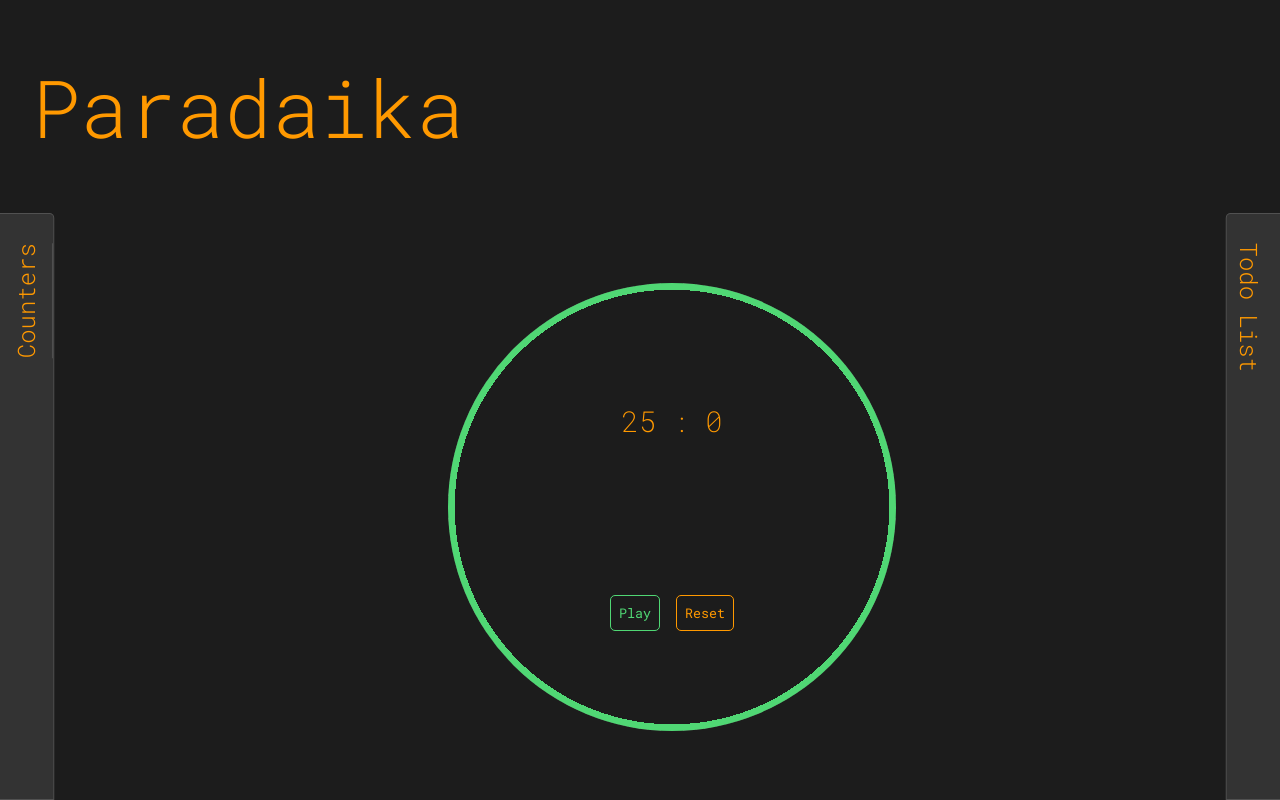
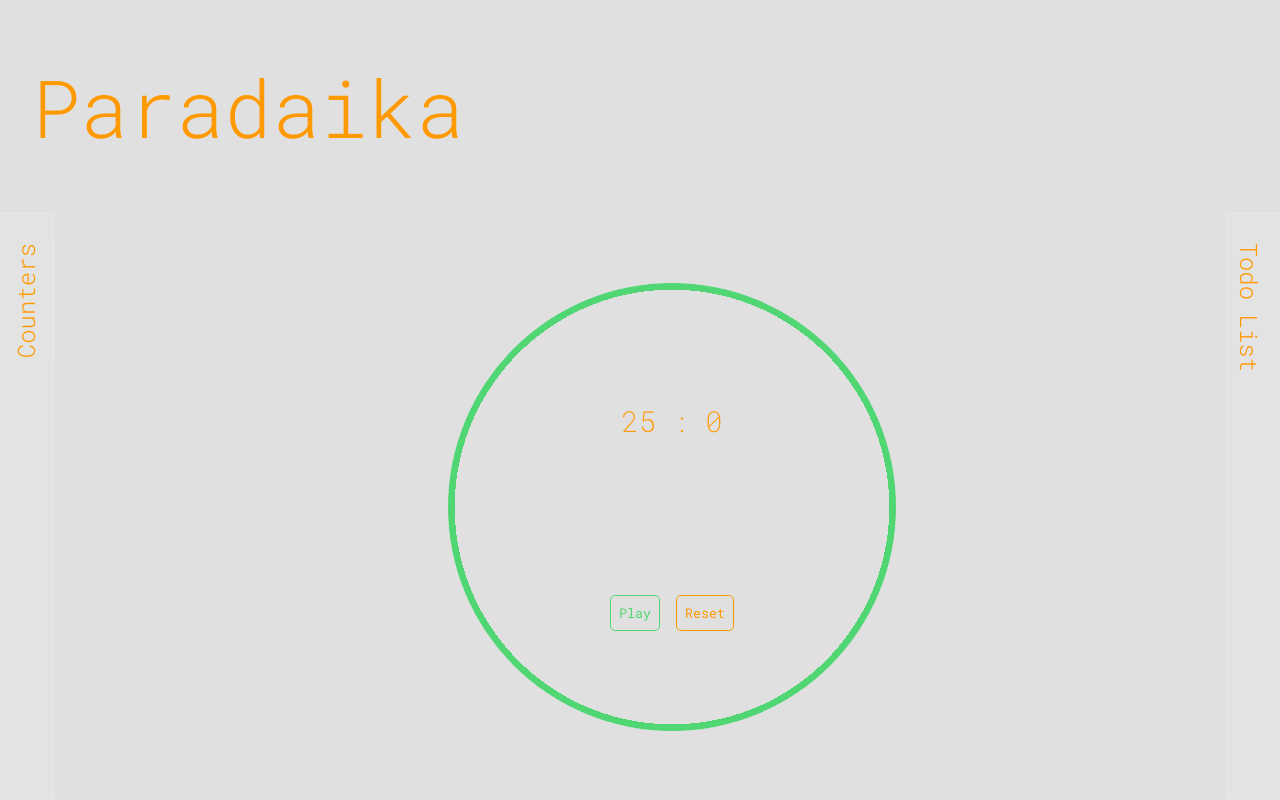
Before and after one commit to Paradaika/web, a React (Create React App) app: page / in a window 1280 px wide. Built offline with nearby package versions, Linux system fonts and the light colour scheme.

Commit message:
ADD - dark & sort

```diff
--- a/src/domain/styles/themes.ts
+++ b/src/domain/styles/themes.ts
@@ -1,27 +1,29 @@
 export interface ITheme {
   background: string;
-  main: string;
-  secondary: string;
-  success: string;
+  black: string;
   error: string;
-  grey: string;
   fontFamily: string;
   glassBackgroundColor: string;
   glassBackgroundColorDark: string;
   glassBorderColor: string;
+  grey: string;
+  main: string;
+  secondary: string;
+  success: string;
 }
 
 const defaultTheme: ITheme = {
-  background: 'rgb(28,28,28)',
-  main: '#ff9900',
-  secondary: '#63B2FF',
-  success: '#50D774',
+  background: '#e0e0e0',
+  black: '020202',
   error: '#FF262A',
-  grey: '#6A676C',
   fontFamily: 'Roboto Mono, monospace',
   glassBackgroundColor: 'rgba(255, 255, 255, 0.1)',
   glassBackgroundColorDark: 'rgba(0, 0, 0, 0.2)',
-  glassBorderColor: 'rgba(255, 255, 255, 0.15)'
+  glassBorderColor: 'rgba(255, 255, 255, 0.15)',
+  grey: '#6A676C',
+  main: '#ff9900',
+  secondary: '#63B2FF',
+  success: '#50D774'
 };
 
 export const themes = { defaultTheme };
```
